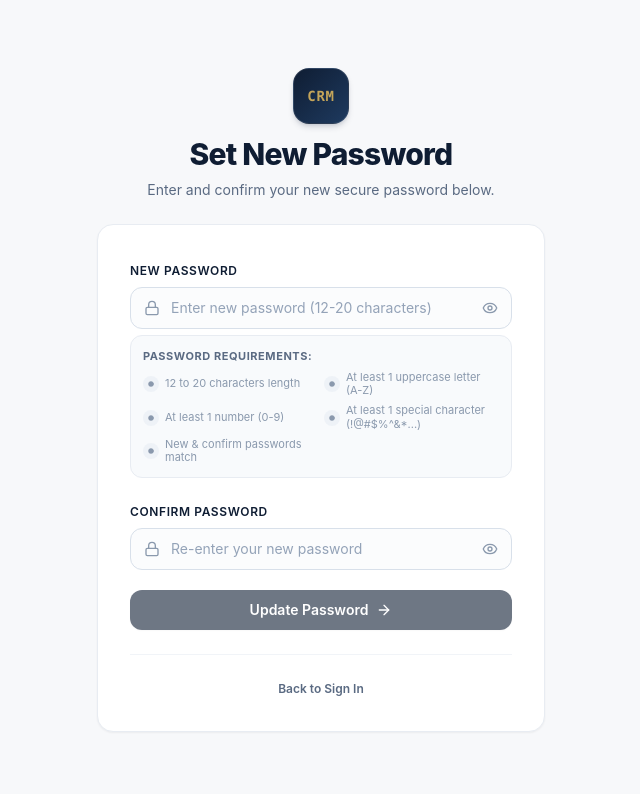
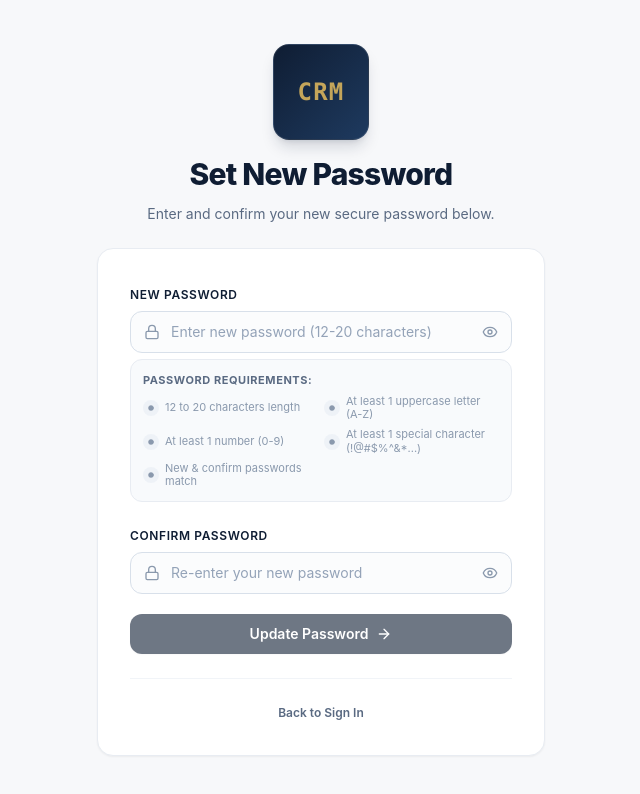
Before and after one commit to surojuhomsaisantosh/CRM, a Next.js app: page /crm/reset-password in a window 1280 px wide. Shown: the top 794 px of the page, without its empty margins (319-959 px from the left). Built offline with nearby package versions, Linux system fonts and the light colour scheme; no server answers.

Commit message:
feat(branding): increase brand logo size on login and reset password screens

```diff
--- a/app/crm/login/page.tsx
+++ b/app/crm/login/page.tsx
@@ -100,9 +100,9 @@ export default function LoginPage() {
     <div className="flex min-h-screen w-full items-center justify-center bg-[#f7f8fa] p-4 sm:p-6 lg:p-8">
       <div className="w-full max-w-md space-y-6">
         {/* Brand Header */}
-        <div className="text-center space-y-2">
+        <div className="text-center space-y-3">
           <div className="inline-flex items-center justify-center mb-1">
-            <BrandLogo size="lg" />
+            <BrandLogo size="2xl" />
           </div>
           <h1 className="text-2xl sm:text-3xl font-extrabold text-[#0f1d33] tracking-tight">
             Login to C<span style={{ color: 'var(--crm-accent, #c4a55a)' }}>RM</span>
--- a/app/crm/reset-password/page.tsx
+++ b/app/crm/reset-password/page.tsx
@@ -89,9 +89,9 @@ export default function ResetPasswordPage() {
     <div className="flex min-h-screen w-full items-center justify-center bg-[#f7f8fa] p-4 sm:p-6 lg:p-8">
       <div className="w-full max-w-md space-y-6">
         {/* Brand Header */}
-        <div className="text-center space-y-2">
+        <div className="text-center space-y-3">
           <div className="inline-flex items-center justify-center mb-1">
-            <BrandLogo size="lg" />
+            <BrandLogo size="2xl" />
           </div>
           <h1 className="text-2xl sm:text-3xl font-extrabold text-[#0f1d33] tracking-tight">
             Set New Password
--- a/app/crm/settings/brand-settings/BrandLogo.tsx
+++ b/app/crm/settings/brand-settings/BrandLogo.tsx
@@ -10,7 +10,7 @@ import {
 
 interface BrandLogoProps {
   className?: string;
-  size?: 'sm' | 'md' | 'lg' | 'xl';
+  size?: 'sm' | 'md' | 'lg' | 'xl' | '2xl' | '3xl';
   showContainer?: boolean;
 }
 
@@ -46,11 +46,13 @@ export function BrandLogo({
   const palette = COLOR_PALETTES.find((p) => p.id === branding.paletteId) || COLOR_PALETTES[0];
   const accentColor = branding.customAccent || palette.accent;
 
-  const sizeClasses = {
+  const sizeClasses: Record<string, string> = {
     sm: 'w-7 h-7 text-[10px]',
     md: 'w-10 h-10 text-xs',
     lg: 'w-14 h-14 text-sm',
     xl: 'w-20 h-20 text-lg',
+    '2xl': 'w-24 h-24 text-2xl',
+    '3xl': 'w-32 h-32 text-3xl',
   };
 
   // If user uploaded a custom logo image
@@ -65,20 +67,32 @@ export function BrandLogo({
       );
     }
 
-    const isLarge = size === 'lg' || size === 'xl';
+    const containerStyle = {
+      '3xl': 'h-32 max-w-[360px] px-6 py-3 rounded-2xl',
+      '2xl': 'h-24 max-w-[320px] px-5 py-2.5 rounded-2xl',
+      xl: 'h-20 max-w-[280px] px-4 py-2 rounded-2xl',
+      lg: 'h-16 max-w-[240px] px-3.5 py-1.5 rounded-2xl',
+      md: `${sizeClasses.md} p-1 rounded-xl`,
+      sm: `${sizeClasses.sm} p-0.5 rounded-lg`,
+    }[size] || 'h-24 max-w-[320px] px-5 py-2.5 rounded-2xl';
+
+    const imgMaxHeight = {
+      '3xl': 'max-h-24',
+      '2xl': 'max-h-20',
+      xl: 'max-h-16',
+      lg: 'max-h-12',
+      md: 'max-h-8',
+      sm: 'max-h-6',
+    }[size] || 'max-h-20';
 
     return (
       <div
-        className={`flex items-center justify-center rounded-2xl bg-white border border-[#e8ecf2] shadow-sm overflow-hidden shrink-0 transition-transform ${
-          isLarge
-            ? 'h-16 max-w-[240px] px-3.5 py-1.5'
-            : `${sizeClasses[size]} p-1`
-        } ${className}`}
+        className={`flex items-center justify-center bg-white border border-[#e8ecf2] shadow-sm overflow-hidden shrink-0 transition-transform ${containerStyle} ${className}`}
       >
         <img
           src={branding.customLogoUrl}
           alt="CRM Logo"
-          className="object-contain w-auto h-auto max-h-12 max-w-full"
+          className={`object-contain w-auto h-auto ${imgMaxHeight} max-w-full`}
         />
       </div>
     );
@@ -86,7 +100,20 @@ export function BrandLogo({
 
   // Clean, professional default CRM brand monogram
   const defaultMark = (
-    <div className="flex items-center justify-center font-extrabold tracking-wider font-mono select-none" style={{ color: accentColor }}>
+    <div
+      className={`flex items-center justify-center font-extrabold tracking-wider font-mono select-none ${
+        size === '3xl'
+          ? 'text-3xl'
+          : size === '2xl'
+          ? 'text-2xl'
+          : size === 'xl'
+          ? 'text-lg'
+          : size === 'lg'
+          ? 'text-sm'
+          : 'text-xs'
+      }`}
+      style={{ color: accentColor }}
+    >
       CRM
     </div>
   );
@@ -97,7 +124,7 @@ export function BrandLogo({
 
   return (
     <div
-      className={`flex items-center justify-center rounded-2xl bg-gradient-to-br from-[#0f1d33] to-[#1e3a5f] border border-white/10 shadow-md shadow-[#0f1d33]/15 shrink-0 transition-transform ${sizeClasses[size]} ${className}`}
+      className={`flex items-center justify-center rounded-2xl bg-gradient-to-br from-[#0f1d33] to-[#1e3a5f] border border-white/10 shadow-lg shadow-[#0f1d33]/15 shrink-0 transition-transform ${sizeClasses[size] || sizeClasses['2xl']} ${className}`}
     >
       {defaultMark}
     </div>
```
